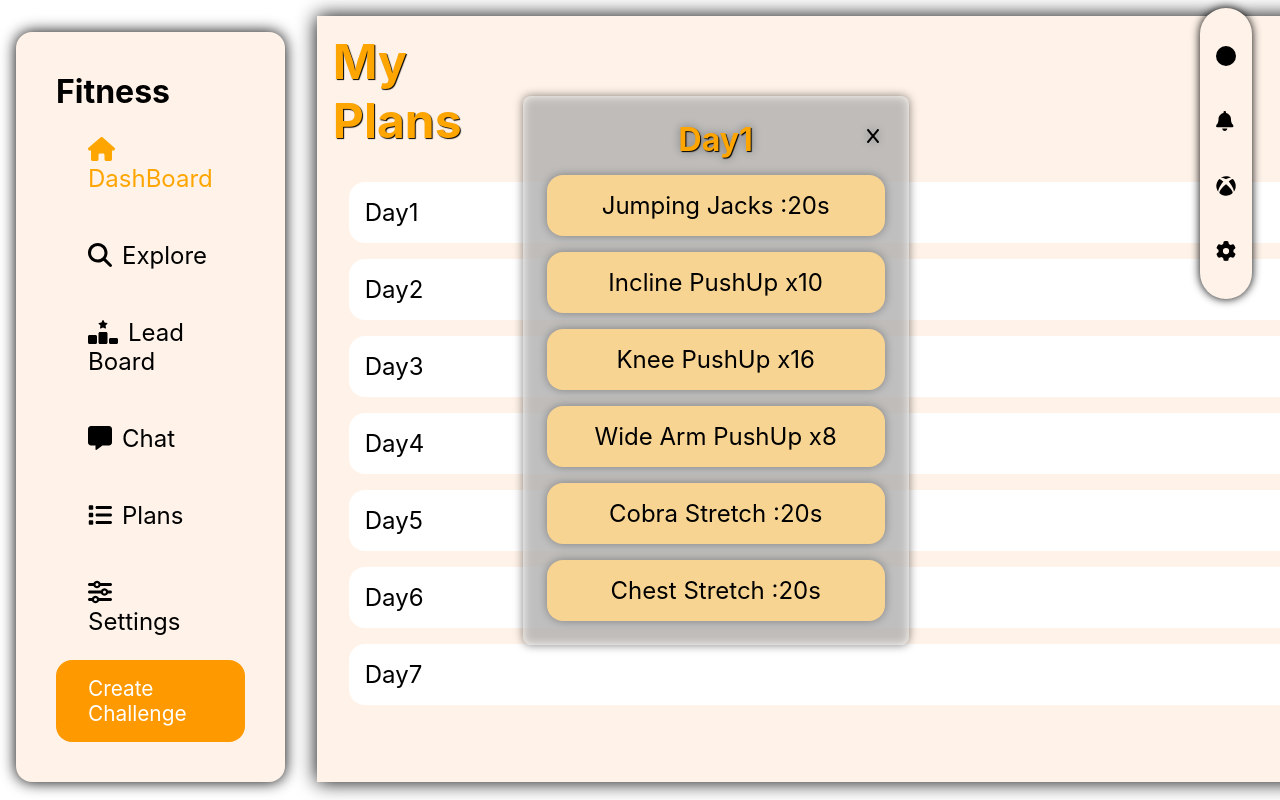
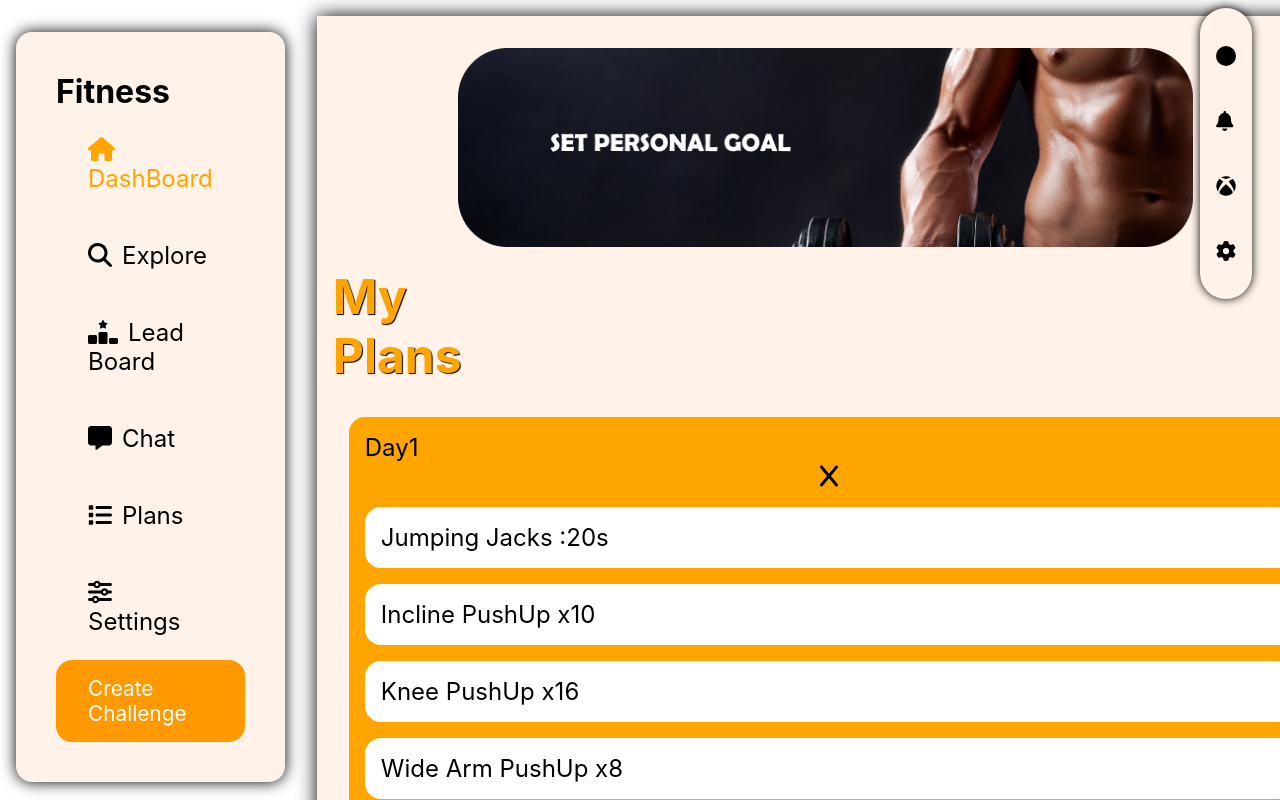
Before and after one commit to MohamedFazil89/AI-Fitness-Tracker, a React (Create React App) app: page /Plans in a window 1280 px wide. Both pictures are taken after a click on the item "Day1". Shown: the top 800 px of the page. Built offline with nearby package versions, Linux system fonts and the light colour scheme.

Commit message:
Day list fix

```diff
--- a/src/Pages/Plans.js
+++ b/src/Pages/Plans.js
@@ -3,17 +3,17 @@ import DashboardNav from '../components/DashBoardNav';
 import SettingNav from '../components/SettingNav';
 import exercisePlans from "../components/ExeriscsList";
 import "../components/Styles/Plans.css";
-
+import Goalset from '../components/Goalset';
 import { FontAwesomeIcon } from "@fortawesome/react-fontawesome";
 import { faX } from "@fortawesome/free-solid-svg-icons";
 
-
 function Plans() {
   const [selectedDay, setSelectedDay] = useState(null);
-  const [selectedLevel, setSelectedLevel] = useState('beginner'); // Set default level
+  const [selectedLevel, setSelectedLevel] = useState('beginner');
+
 
   const handleDayClick = (day) => {
-    setSelectedDay(day);
+    setSelectedDay(selectedDay === day ? null : day); // Toggle dropdown
   };
 
   const getExerciseDetails = () => {
@@ -21,32 +21,39 @@ function Plans() {
       const dayExercises = exercisePlans.find(plan => plan[selectedLevel])[selectedLevel][selectedDay];
       return Array.isArray(dayExercises) ? dayExercises : [dayExercises];
     }
-    return null;
+    return [];
   };
 
   return (
     <div className="dashboard-container">
       <DashboardNav Dcolor={"orange"} />
       <div className="Report-container">
+        <Goalset />
         <p className='MyPlan-text'>My Plans</p>
         <nav className='Day-List'>
           {Object.keys(exercisePlans[0][selectedLevel]).map(day => (
-            <li key={day} onClick={() => handleDayClick(day)}>
+            <li
+              key={day}
+              className={`Day-Item ${selectedDay === day ? 'active' : ''}`}
+              style={{ backgroundColor: selectedDay === day ? "orange" : "white" }}
+              onClick={() => handleDayClick(day)}
+            >
               {day}
+              {selectedDay === day && (
+                <div className='Exercise-Details'>
+                  <span className='Close-Icon' onClick={() => setSelectedDay(null)}>
+                    <FontAwesomeIcon icon={faX} />
+                  </span>
+                  <ul>
+                    {getExerciseDetails().map((exercise, index) => (
+                      <li key={index} className='List-Exercise'>{exercise}</li>
+                    ))}
+                  </ul>
+                </div>
+              )}
             </li>
           ))}
         </nav>
-        {selectedDay && (
-          <div className='Exercise-Details'>
-            <h3>{selectedDay} </h3>
-            <span onClick={() => setSelectedDay(null)}><FontAwesomeIcon icon={faX} /></span>
-            <ul>
-              {getExerciseDetails().map((exercise, index) => (
-                <li key={index} className='List-Exercise'>{exercise}</li>
-              ))}
-            </ul>
-          </div>
-        )}
       </div>
       <SettingNav />
     </div>
--- a/src/components/Styles/Plans.css
+++ b/src/components/Styles/Plans.css
@@ -33,9 +33,9 @@
     cursor: pointer;
 }
 
-.Day-List li:hover{
+/* .Day-List li:hover{
     background-color: rgb(180, 180, 180);
-}
+} */
 
 /* Plans.css */
 .Report-container {
@@ -56,9 +56,10 @@
 
 .Day-List {
     margin: 1rem;
+
 }
 
-.Day-List li {
+.Day-List li{
     list-style-type: none;
     margin-top: 1rem;
     font-size: 1.5rem;
@@ -67,50 +68,39 @@
     padding: 1rem;
     border-radius: 1rem;
     cursor: pointer;
+
+
 }
 
-.Day-List li:hover {
+/* .Day-List li:hover {
     background-color: rgb(180, 180, 180);
-}
+} */
 
 .Exercise-Details {
-    position: absolute;
-    background-color: rgba(255, 255,255, .5);
-    padding: 1.5rem;
-    border-radius: .5rem;
-    filter: drop-shadow(0 0 5px black);
-    top: 5rem;
-    right:27rem;
+    /* filter: drop-shadow(0 0 5px black); */
     text-align: center;
     display: flex;
     flex-direction: column;
-    justify-content: space-between;
+    justify-content: flex-start;
 
 }
 
-.Exercise-Details h3 {
-    font-size: 2rem;
-    color: orange;
-    text-shadow: 1px 1px 1px black;
-}
+
 
 
 .Exercise-Details p {
     font-size: 1.5rem;
     color: black;
+
 }
-.Exercise-Details span{
-    position: absolute;
-    top: 30px;
-    right: 30px;
-    cursor: pointer;
-}
-.List-Exercise{
+.List-Exercise {
     list-style-type: none;
     font-size: 1.5rem;
     margin-top: 1rem;
     background-color: rgb(247, 212, 146);
-    padding: 1rem 3rem;
+    padding: 1rem;
     border-radius: 1rem;
-
+    text-align: left;
+    width: calc(100% - 2rem); /* Adjusting width to fill the container */
+    max-width: 58rem; /* Constraining max width for better layout */
 }
```
